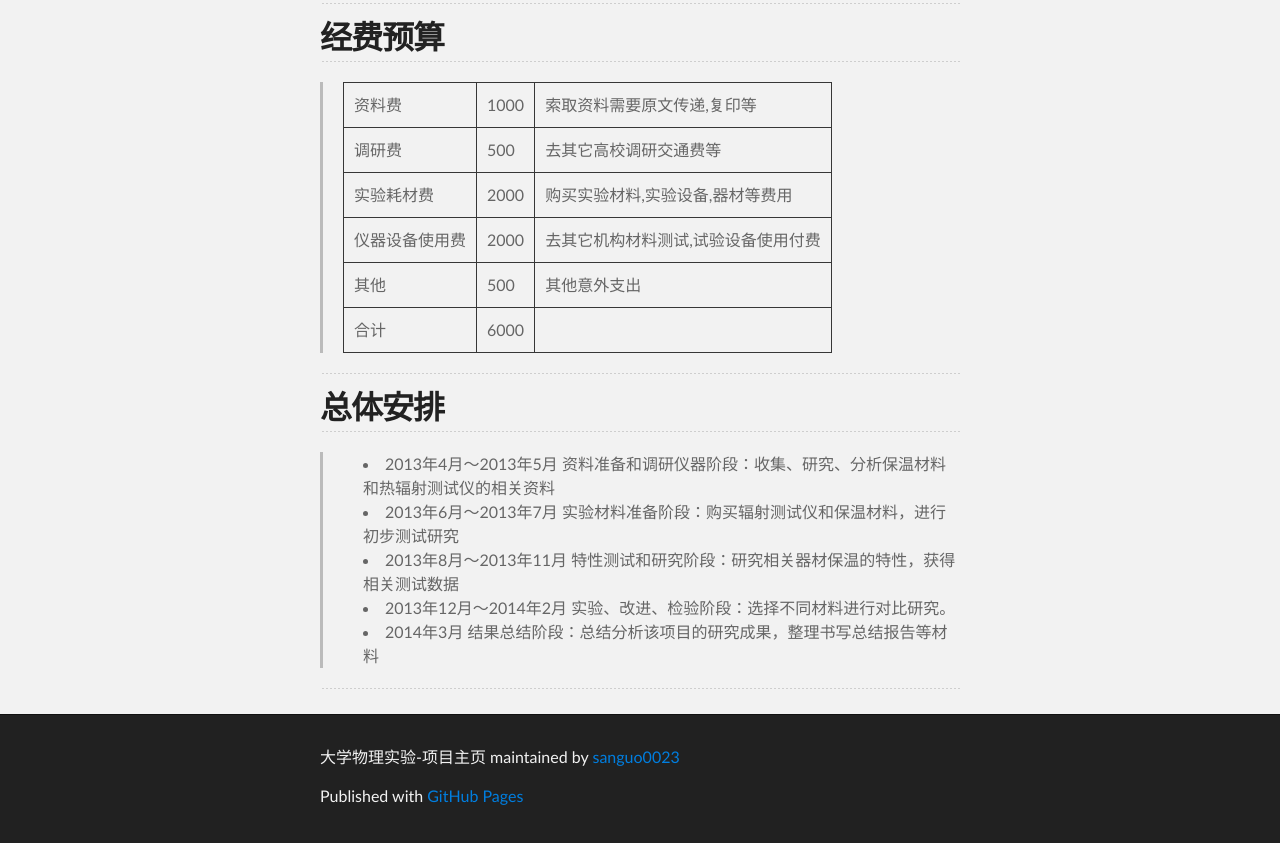
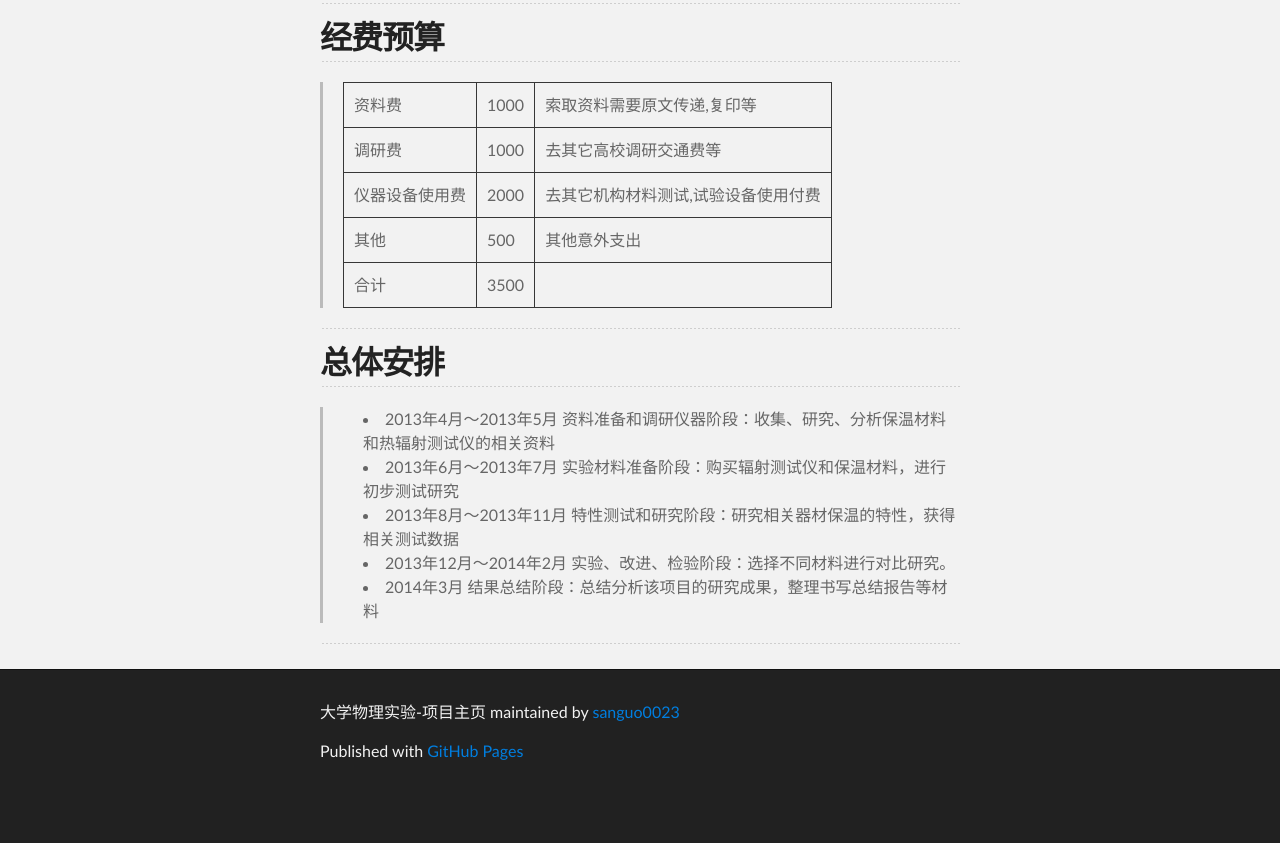
Before and after one commit to sanguo0023/physics, a plain HTML site: page index.html in a window 1280 px wide. Shown: the part 3320-4163 px from the top of the page. After the commit the page ends 4118 px from the top, so only its background shows below. Drawn offline with Linux system fonts and the light colour scheme.

Commit message:
Update index.html

```diff
--- a/index.html
+++ b/index.html
@@ -152,19 +152,15 @@
 <td>资料费</td><td>1000</td><td>索取资料需要原文传递,复印等</td>
 </tr>
 <tr>
-<td>调研费</td><td>500</td><td>去其它高校调研交通费等</td>
+<td>调研费</td><td>1000</td><td>去其它高校调研交通费等</td>
 </tr>
-<tr>
-<td>实验耗材费</td><td>2000</td><td>购买实验材料,实验设备,器材等费用</td>
-</tr>
-<tr>
 <td>仪器设备使用费</td><td>2000</td><td>去其它机构材料测试,试验设备使用付费</td>
 </tr>
 <tr>
 <td>其他</td><td>500</td><td>其他意外支出</td>
 </tr>
 <tr>
-<td>合计</td><td>6000</td><td> </td>
+<td>合计</td><td>3500</td><td> </td>
 </tr>
 </table>
 </blockquote>
```
